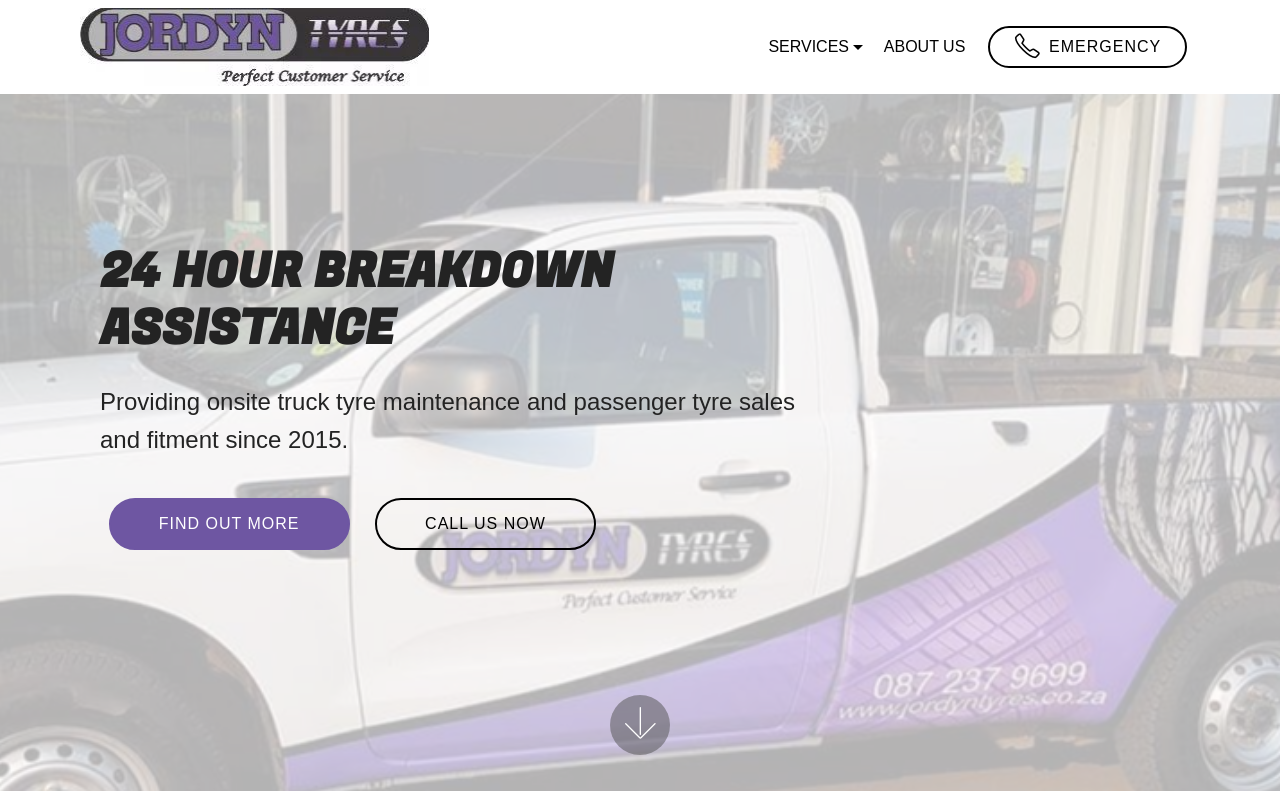
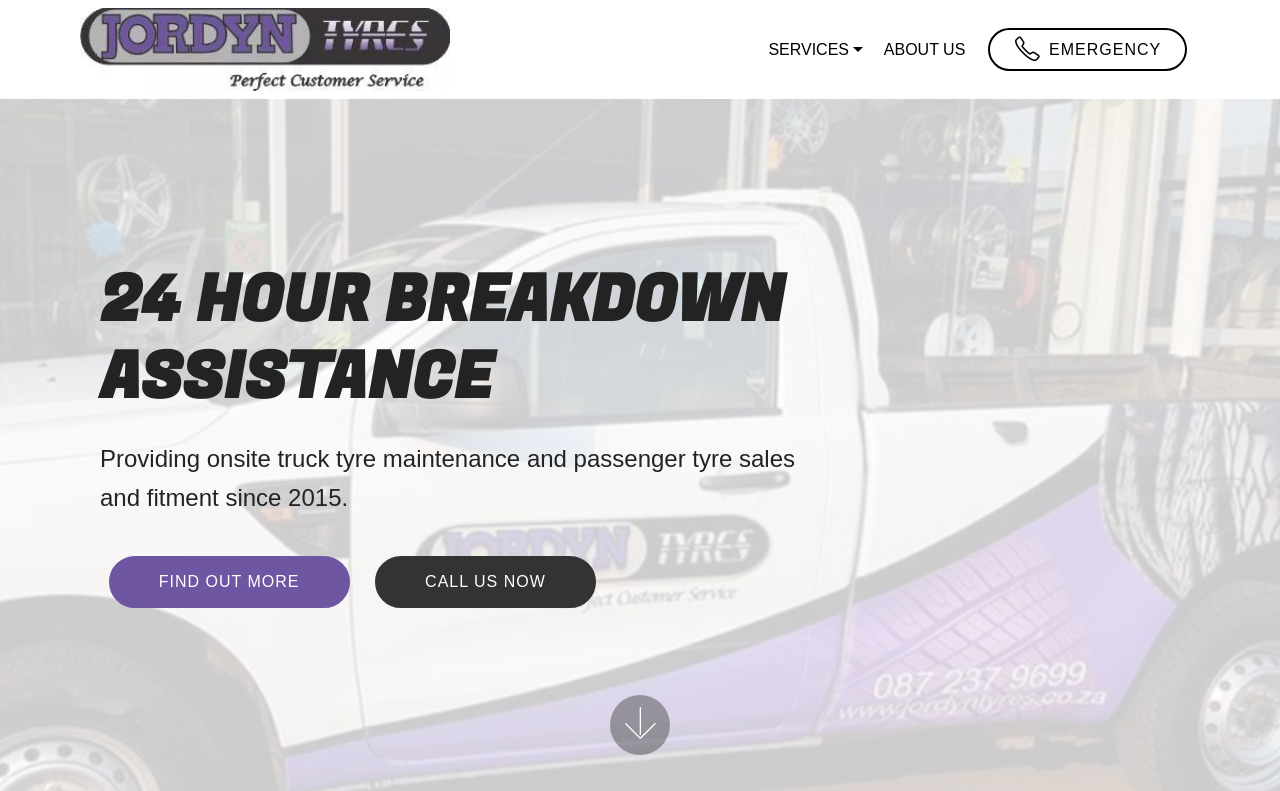
Before and after one commit to AdamRosenberg75/hiq001, a plain HTML site: page index.html in a window 1280 px wide. Shown: the top 791 px of the page. Drawn offline with Linux system fonts and the light colour scheme; files whose address does not match are found by name; a web font is replaced by a local one.

Commit message:
create github pages

```diff
--- a/assets/mobirise/css/mbr-additional.css
+++ b/assets/mobirise/css/mbr-additional.css
@@ -1526,7 +1526,7 @@ body {
   width: 30px;
   height: 2px;
   border-right: 5px;
-  background-color: #232323;
+  background-color: #6e56a2;
 }
 .cid-qNkQJLhCwQ button.navbar-toggler .hamburger span:nth-child(1) {
   top: 0;
--- a/index.html
+++ b/index.html
@@ -44,7 +44,7 @@
             <div class="navbar-brand">
                 <span class="navbar-logo">
                     <a href="index.html">
-                         <img src="assets/images/whatsapp-image-2018-03-26-at-01.54.37-347x78.jpg" alt="Mobirise" title="" style="height: 4.9rem;">
+                         <img src="assets/images/whatsapp-image-2018-03-26-at-01.54.37-347x78.jpg" alt="Mobirise" title="" style="height: 5.2rem;">
                     </a>
                 </span>
 
@@ -54,33 +54,33 @@
             <ul class="navbar-nav nav-dropdown" data-app-modern-menu="true"><li class="nav-item dropdown open">
                     <a class="nav-link link dropdown-toggle text-black display-4" href="https://mobirise.com" data-toggle="dropdown-submenu" aria-expanded="true">
 
-                        SERVICES</a><div class="dropdown-menu"><a class="dropdown-item text-black display-4" href="index.html#features6-3">Breakdown Assistance</a><a class="dropdown-item text-black display-4" href="index.html#features6-3">Commercial Tyres</a><a class="dropdown-item text-black display-4" href="index.html#features6-3">Passanger Tyres</a></div>
+                        SERVICES</a><div class="dropdown-menu"><a class="dropdown-item text-black display-4" href="index.html#features6-3">Breakdown Assistance</a><a class="dropdown-item text-black display-4" href="index.html#features6-3">Commercial Tyres</a><a class="dropdown-item text-black display-4" href="index.html#features6-3">Passenger Tyres</a></div>
                 </li><li class="nav-item">
                     <a class="nav-link link text-black display-4" href="index.html#footer2-0">
 
                         ABOUT US</a>
                 </li></ul>
-            <div class="navbar-buttons mbr-section-btn"><a class="btn btn-sm btn-black-outline display-4" href="https://mobirise.com"><span class="sli-phone mbr-iconfont mbr-iconfont-btn"></span>
+            <div class="navbar-buttons mbr-section-btn"><a class="btn btn-sm btn-black-outline display-4" href="tel:+27872379699"><span class="sli-phone mbr-iconfont mbr-iconfont-btn"></span>
 
                     EMERGENCY</a></div>
         </div>
     </nav>
 </section>
 
-<section class="engine"><a href="https://mobirise.ws/k">how to develop free website</a></section><section class="header9 cid-qNkRHBNCiP mbr-fullscreen mbr-parallax-background" id="header9-2">
+<section class="engine"><a href="https://mobirise.ws/g">create your own website</a></section><section class="header9 cid-qNkRHBNCiP mbr-fullscreen mbr-parallax-background" id="header9-2">
 
 
 
-    <div class="mbr-overlay" style="opacity: 0.7; background-color: rgb(255, 255, 255);">
+    <div class="mbr-overlay" style="opacity: 0.8; background-color: rgb(255, 255, 255);">
     </div>
 
     <div class="container">
         <div class="media-container-column mbr-white col-md-8">
-            <h1 class="mbr-section-title align-left mbr-bold pb-3 mbr-fonts-style display-2">24 HOUR BREAKDOWN ASSISTANCE</h1>
+            <h1 class="mbr-section-title align-left mbr-bold pb-3 mbr-fonts-style display-1"><br>24 HOUR BREAKDOWN ASSISTANCE</h1>
 
             <p class="mbr-text align-left pb-3 mbr-fonts-style display-5">Providing onsite truck tyre maintenance and passenger tyre sales and fitment since 2015.</p>
-            <div class="mbr-section-btn align-left"><a class="btn btn-md btn-primary display-4" href="https://mobirise.com">FIND OUT MORE</a>
-                <a class="btn btn-md btn-black-outline display-4" href="https://mobirise.com">CALL US NOW</a></div>
+            <div class="mbr-section-btn align-left"><a class="btn btn-md btn-primary display-4" href="index.html#features6-3">FIND OUT MORE</a>
+                <a class="btn btn-md btn-black display-4" href="tel:+27872379699">CALL US NOW</a></div>
         </div>
     </div>
 
```
Also changed, not shown: 1 other file.
